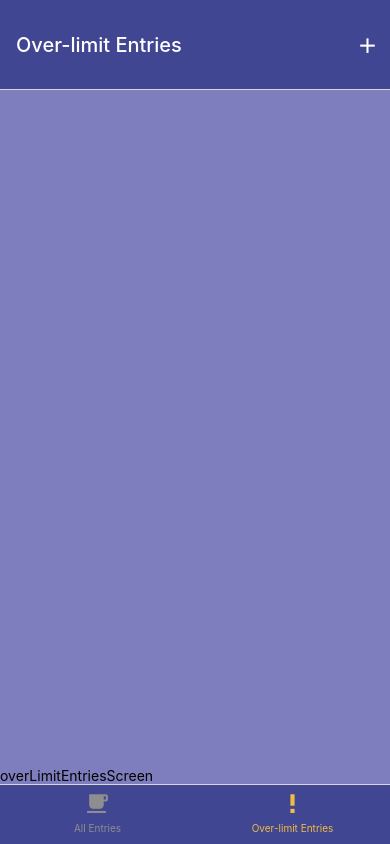
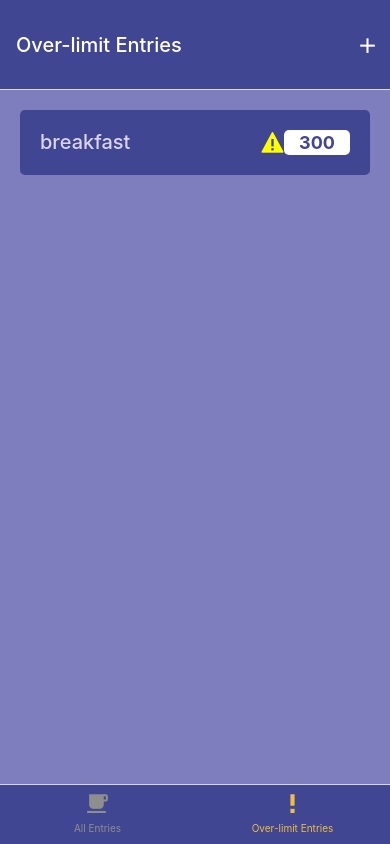
Before and after one commit to yusun97/Calorie-Tracker, a React Native app: screen /overLimitEntries in a window 390 px wide. Built offline with nearby package versions, Linux system fonts and the light colour scheme.

Commit message:
navigate from over limit screen to edit screen

```diff
--- a/components/Card.js
+++ b/components/Card.js
@@ -1,21 +1,21 @@
 import { View, Text, StyleSheet } from "react-native";
 import React from "react";
 
-export default function Card({ children }) {
-  return <View style={styles.card}>{children}</View>;
+export default function Card({ children, customizedStyle }) {
+  return <View style={[styles.card, customizedStyle]}>{children}</View>;
 }
 
 const styles = StyleSheet.create({
   card: {
-    shadowOffset: { width: 10, heigh: 10 },
+    shadowOffset: { width: 5, heigh: 5 },
     shadowRadius: 4,
     shadowOpacity: 0.5,
-    borderRadius: 10,
+    borderRadius: 5,
     shadowColor: "rgba(96,96,96,1)",
     padding: 20,
     margin: 10,
     justifyContent: "center",
     alignItems: "center",
-    backgroundColor: "rgb(126,125,189)",
+    backgroundColor: "rgb(150,150,219)",
   },
 });
--- a/components/MealItem.js
+++ b/components/MealItem.js
@@ -1,23 +1,58 @@
 import { View, Text, StyleSheet } from "react-native";
 import React from "react";
 import { Entypo } from "@expo/vector-icons";
+import Card from "../components/Card";
+import PressableButton from "./PressableButton";
 
-export default function mealItem({ description, calories }) {
+export default function MealItem({ description, calories, onMealPressed }) {
   return (
-    <View style={styles.container}>
-      <Text>{description}</Text>
-      <View>
-        {calories > 500} &&
-        <Entypo name="warning" size={24} color="black" />
-        <Text>{calories}</Text>
+    <PressableButton
+      customizedStyle={styles.container}
+      buttonPressed={onMealPressed}
+    >
+      {/* <Card customizedStyle={styles.container}> */}
+      <Text
+        style={{ color: "rgb(219,211,242)", fontSize: 20, fontWeight: "500" }}
+      >
+        {description}
+      </Text>
+      <View style={{ flexDirection: "row" }}>
+        {/* return ({calories > 500} && */}
+        <Entypo name="warning" size={23} color="yellow" />
+        <View style={styles.caloriesContainer}>
+          <Text
+            style={{
+              color: "rgb(64,70,146)",
+              fontWeight: "700",
+              fontSize: 18,
+            }}
+          >
+            {calories}
+          </Text>
+        </View>
       </View>
-    </View>
+      {/* </Card> */}
+    </PressableButton>
   );
 }
 
 const styles = StyleSheet.create({
   container: {
-    backgroundColor: "rgb(126,125,189)",
-    alignItems: "space-between",
+    // backgroundColor: "rgb(64,70,146)",
+    flexDirection: "row",
+    justifyContent: "space-between",
+    padding: 20,
+    margin: 20,
+    borderRadius: 5,
+  },
+  caloriesContainer: {
+    backgroundColor: "white",
+    paddingRight: 15,
+    paddingLeft: 15,
+    padding: 2,
+    borderRadius: 5,
+    alignItems: "center",
+    justifyContent: "center",
+    // margin: 1,
   },
 });
--- a/screens/allEntriesScreen.js
+++ b/screens/allEntriesScreen.js
@@ -1,12 +1,17 @@
 import { View, Text, StyleSheet, FlatList } from "react-native";
 import React from "react";
 import { commonStyle } from "../components/CommonStyle";
+// import MealItem from "../components/MealItem";
+import Card from "../components/Card";
 
 export default function AllEntriesScreen() {
   return (
     <View style={commonStyle.generalContainer}>
-      <FlatList/>
-      <Text>allEntriesScreen</Text>
+      {/* <FlatList/> */}
+      {/* <MealItem /> */}
+      <Card>
+        <Text>allEntriesScreen</Text>
+      </Card>
     </View>
   );
 }
--- a/screens/overLimitEntriesScreen.js
+++ b/screens/overLimitEntriesScreen.js
@@ -1,13 +1,24 @@
 import { View, Text, ViewBase, FlatList } from "react-native";
 import React from "react";
 import { commonStyle } from "../components/CommonStyle";
+import MealItem from "../components/MealItem";
+import PressableButton from "../components/PressableButton";
 
-export default function OverLimitEntriesScreen() {
+export default function OverLimitEntriesScreen({ navigation }) {
+  let des = "breakfast";
+  let cal = 300;
+  function mealPressed() {
+    navigation.navigate("EditEntries");
+  }
+
   return (
     <View style={commonStyle.generalContainer}>
-      <FlatList />
+      {/* <FlatList /> */}
+      {/* <PressableButton> */}
+      <MealItem description={des} calories={cal} onMealPressed={mealPressed} />
+      {/* </PressableButton> */}
 
-      <Text>overLimitEntriesScreen</Text>
+      {/* <Text>overLimitEntriesScreen</Text> */}
     </View>
   );
 }
```
